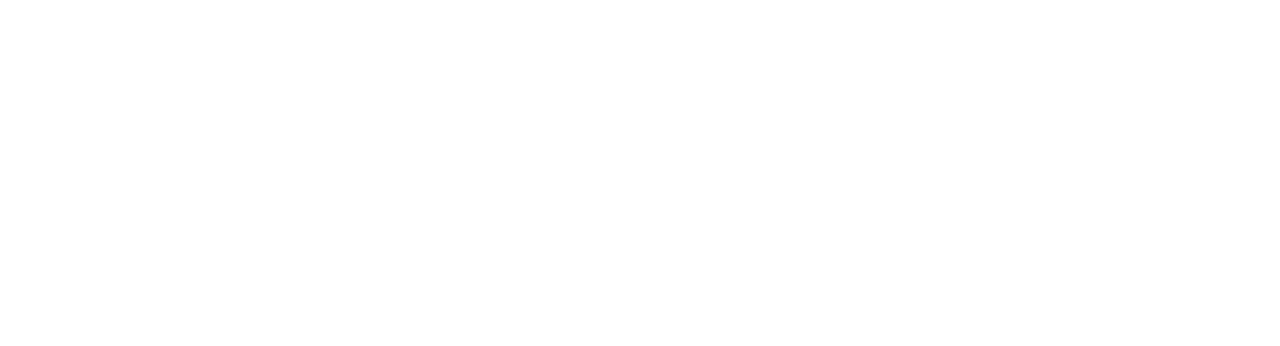
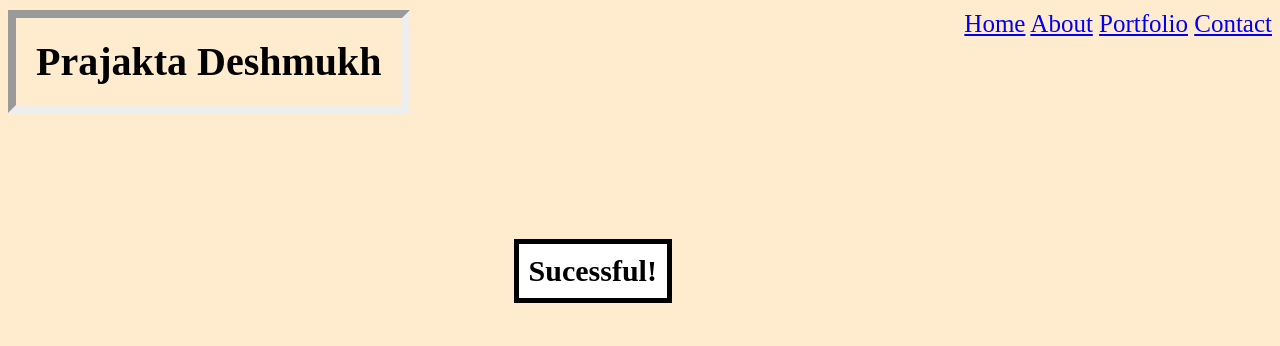
Before and after one commit to desh01prajakta/My-Personal-Website, a plain HTML site: page formsubmitted.html in a window 1280 px wide. Drawn offline with Linux system fonts and the light colour scheme.

Commit message:
adds formsubmitted page details

```diff
--- a/contact.css
+++ b/contact.css
@@ -59,3 +59,13 @@ body{
     padding:40px;
     margin-left:20%
 }
+h4{
+    font-size: 30px;
+    border: solid black 5px;
+    width: fit-content;
+    text-align: center;
+    background-color: white;
+    padding:10px;
+    margin-top: 10%;
+    margin-left: 40%;
+}
--- a/formsubmitted.html
+++ b/formsubmitted.html
@@ -0,0 +1,22 @@
+<!DOCTYPE html>
+<html lang="en">
+<head>
+    <meta charset="UTF-8">
+    <meta name="viewport" content="width=device-width, initial-scale=1.0">
+    <title>Prajakta-personal-Website</title>
+    <link rel="stylesheet" href="./contact.css">
+</head>
+<body>
+    <div class = "container">
+        <div><nav class="links">
+            <a href="index.html">Home</a>
+            <a href = "about.html">About</a>
+            <a href="portfolio.html">Portfolio</a>
+            <a href="./contact.html">Contact</a>
+        </nav></div>
+        <div>
+    <h1>Prajakta Deshmukh</h1>
+    <h4>Sucessful!</h4>
+
+</body>
+</html>
```
